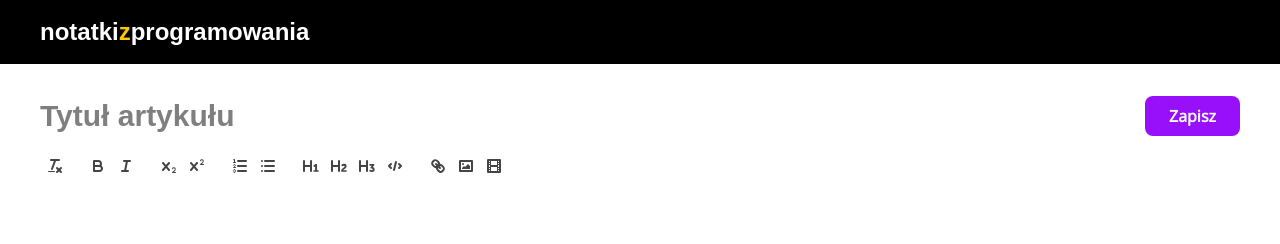
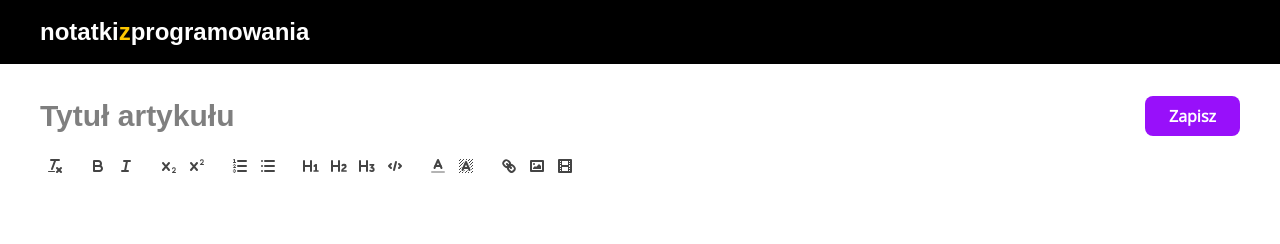
Before and after one commit to karolskolasinski/notatkizprogramowania, a React (Vite) app: page /1/1 in a window 1280 px wide. Shown: the top 244 px of the page. Built offline with nearby package versions, Linux system fonts and the light colour scheme; no server answers; the database is empty; a web font is replaced by a local one.

Commit message:
feat: toolbar colors

```diff
--- a/index.html
+++ b/index.html
@@ -12,6 +12,9 @@
       href="https://fonts.googleapis.com/css2?family=Chonburi&family=Open+Sans&family=Mulish:wght@1000&display=swap"
       rel="stylesheet"
     >
+    <link href="https://cdnjs.cloudflare.com/ajax/libs/highlight.js/11.9.0/styles/atom-one-dark.min.css" rel="stylesheet">
+
+    <script src="https://cdnjs.cloudflare.com/ajax/libs/highlight.js/11.9.0/highlight.min.js"></script>
   </head>
   <body>
     <div id="root" class="min-h-screen flex flex-col"></div>
--- a/package.json
+++ b/package.json
@@ -12,6 +12,7 @@
   "dependencies": {
     "@tailwindcss/vite": "^4.1.3",
     "firebase": "^11.6.0",
+    "highlight.js": "^11.11.1",
     "quill": "^2.0.3",
     "react": "^19.1.0",
     "react-dom": "^19.1.0",
--- a/src/components/Editor.tsx
+++ b/src/components/Editor.tsx
@@ -18,12 +18,17 @@ const Editor = forwardRef(({ defaultValue }: Props, ref) => {
     const quill = new Quill(editorContainer, {
       theme: "snow",
       modules: {
+        syntax: true,
         toolbar: [
           ["clean"],
           ["bold", "italic"],
           [{ "script": "sub" }, { "script": "super" }],
           [{ "list": "ordered" }, { "list": "bullet" }],
           [{ "header": 1 }, { "header": 2 }, { "header": 3 }, "code-block"],
+          [
+            { "color": ["#FFFFFF", "#000000"] },
+            { "background": ["#434343", "#f0f0f0"] },
+          ],
           ["link", "image", "video"],
         ],
       },
--- a/src/index.css
+++ b/src/index.css
@@ -24,4 +24,8 @@
     .ql-container {
         @apply !border-transparent !p-0;
     }
+
+    span[style*="background-color"] {
+        @apply p-2 rounded-md font-mono;
+    }
 }
```
Also changed, not shown: 1 other file (tests, documents, lock files or other folders).
